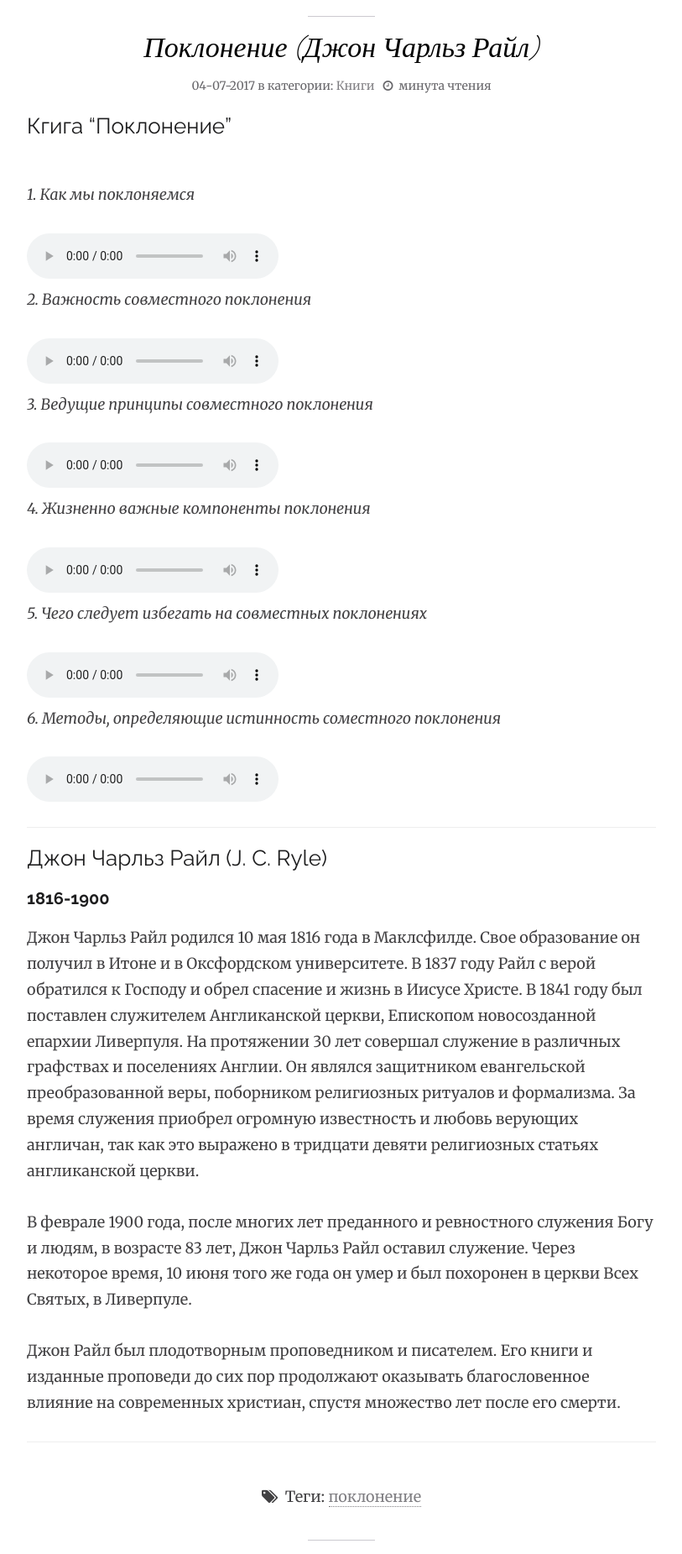
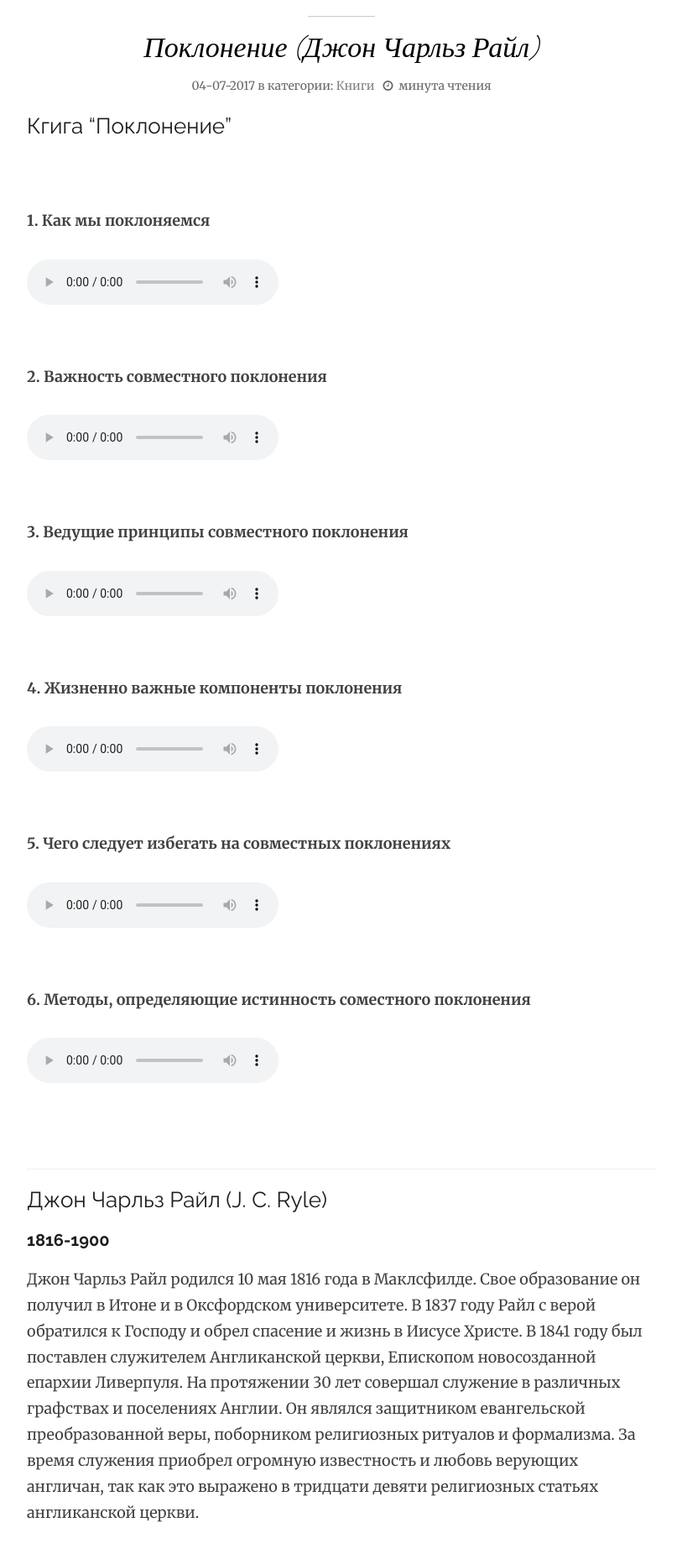
Before and after one commit to kupolua/audio-website, a Jekyll site: the page built from _posts/2017-07-04-worship.md, in a window 1280 px wide. Shown: the part 676-2527 px from the top of the page at 84% size, without its empty margins (233-1046 px from the left). Built offline with Jekyll 4.4.1, drawn with Linux system fonts in a browser that asks for light colours.

Commit message:
Update 2017-07-04-worship.md

```diff
--- a/_posts/2017-07-04-worship.md
+++ b/_posts/2017-07-04-worship.md
@@ -13,35 +13,43 @@ mathjax:
 
 ## Кгига "Поклонение"
 <br/>
-*1. Как мы поклоняемся*
+<br/>
+**1. Как мы поклоняемся**
 <audio controls>
     <source src="https://s3.amazonaws.com/audiobooks.deepidea.cloud/ryle_worship/01_how_we_worship.mp3" type="audio/mpeg"/>
 </audio>
+<br/>
 
-*2. Важность совместного поклонения*
+**2. Важность совместного поклонения**
 <audio controls>
     <source src="https://s3.amazonaws.com/audiobooks.deepidea.cloud/ryle_worship/02_importance_of_collective_worship.mp3" type="audio/mpeg"/>
 </audio>
+<br/>
 
-*3. Ведущие принципы совместного поклонения*
+**3. Ведущие принципы совместного поклонения**
 <audio controls>
     <source src="https://s3.amazonaws.com/audiobooks.deepidea.cloud/ryle_worship/03_principles_of_collective_worship.mp3" type="audio/mpeg"/>
 </audio>
+<br/>
 
-*4. Жизненно важные компоненты поклонения*
+**4. Жизненно важные компоненты поклонения**
 <audio controls>
     <source src="https://s3.amazonaws.com/audiobooks.deepidea.cloud/ryle_worship/04_principles_of_warchip.mp3" type="audio/mpeg"/>
 </audio>
+<br/>
 
-*5. Чего следует избегать на совместных поклонениях*
+**5. Чего следует избегать на совместных поклонениях**
 <audio controls>
     <source src="https://s3.amazonaws.com/audiobooks.deepidea.cloud/ryle_worship/05_what_to_avoid.mp3" type="audio/mpeg"/>
 </audio>
+<br/>
 
-*6. Методы, определяющие истинность соместного поклонения*
+**6. Методы, определяющие истинность соместного поклонения**
 <audio controls>
     <source src="https://s3.amazonaws.com/audiobooks.deepidea.cloud/ryle_worship/06_methods.mp3" type="audio/mpeg"/>
 </audio>
+<br/>
+<br/>
 
 
 ---
```
